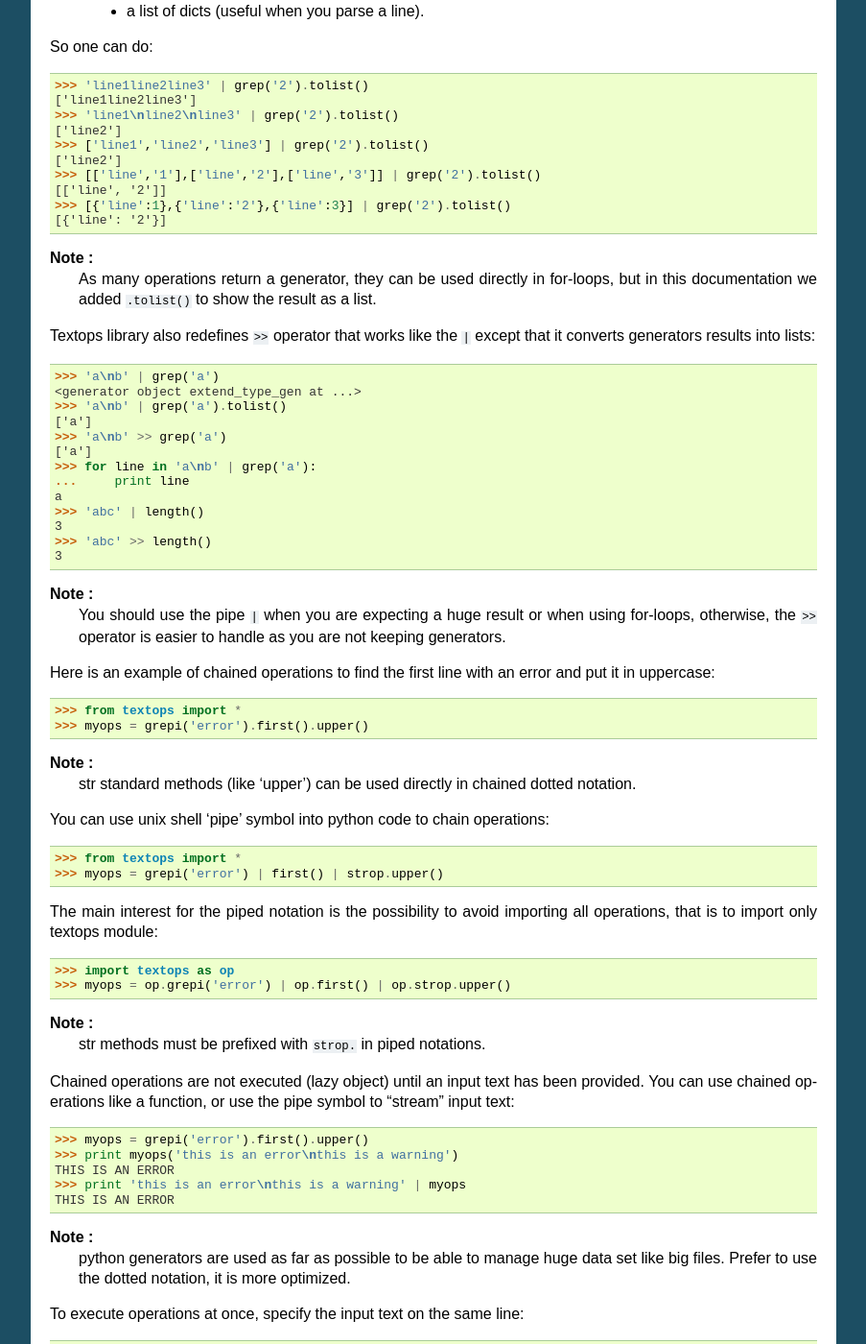
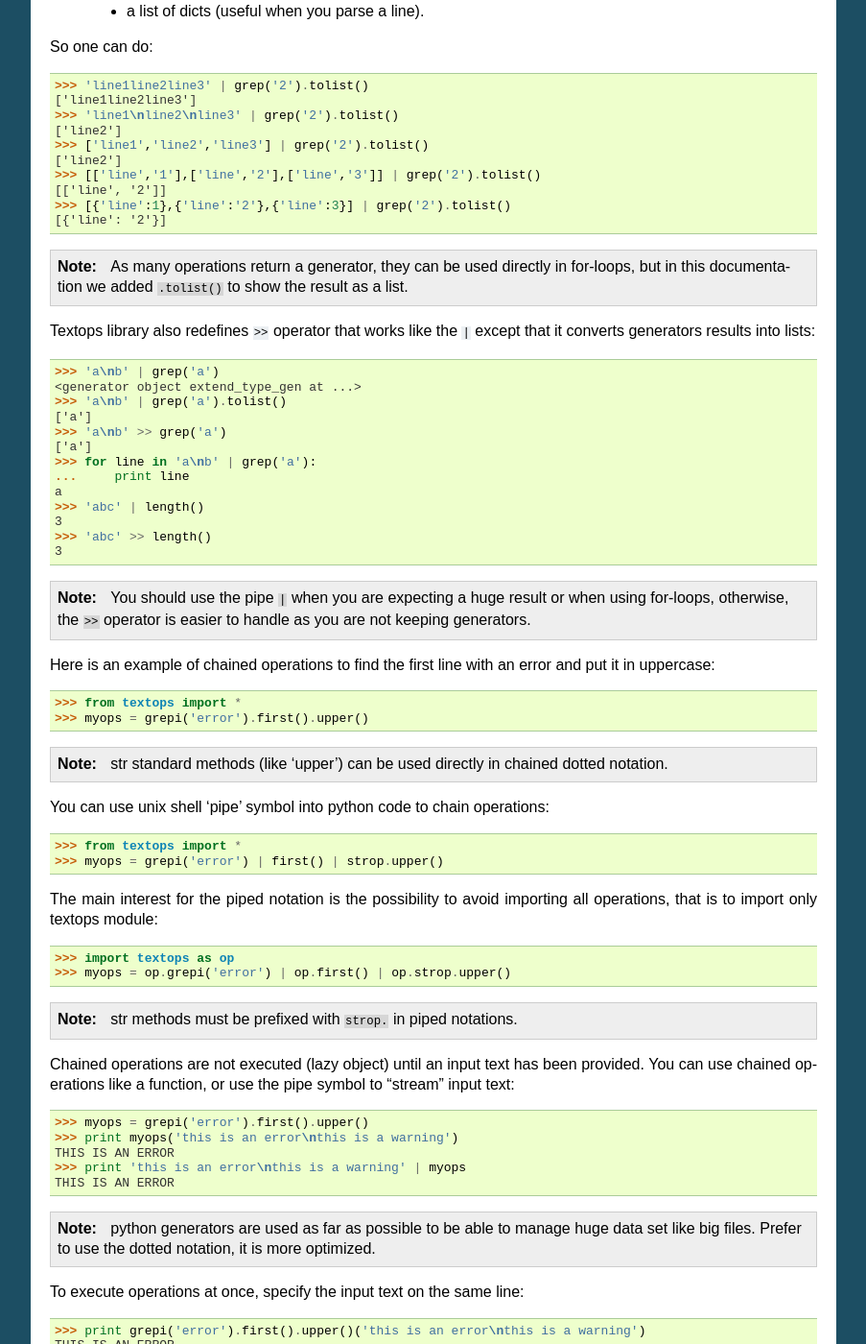
Before and after one commit to elapouya/python-textops3, a Sphinx documentation site: the page built from docs/intro.rst, in a window 1280 px wide and 1400 px high, scrolled down 762 px. Shown: the whole window at 96% size, without its empty margins (198-1101 px from the left). Built offline with Sphinx 7.4.7, drawn with Linux system fonts in a browser that asks for light colours; part of the change alters nothing that is shown.

```diff
--- a/docs/intro.rst
+++ b/docs/intro.rst
@@ -61,7 +61,8 @@ So one can do::
    >>> [{'line':1},{'line':'2'},{'line':3}] | grep('2').tolist()
    [{'line': '2'}]
 
-**Note :**
+.. note::
+
    As many operations return a generator, they can be used directly in for-loops, but in this
    documentation we added ``.tolist()`` to show the result as a list.
 
@@ -82,7 +83,8 @@ generators results into lists::
    >>> 'abc' >> length()
    3
 
-**Note :**
+.. note::
+
    You should use the pipe ``|`` when you are expecting a huge result or when using for-loops,
    otherwise, the ``>>`` operator is easier to handle as you are not keeping generators.
 
@@ -91,7 +93,8 @@ Here is an example of chained operations to find the first line with an error an
    >>> from textops import *
    >>> myops = grepi('error').first().upper()
 
-**Note :**
+.. note::
+
    str standard methods (like 'upper') can be used directly in chained dotted notation.
 
 You can use unix shell 'pipe' symbol into python code to chain operations::
@@ -105,7 +108,8 @@ that is to import only textops module::
    >>> import textops as op
    >>> myops = op.grepi('error') | op.first() | op.strop.upper()
 
-**Note :**
+.. note::
+
    str methods must be prefixed with ``strop.`` in piped notations.
 
 Chained operations are not executed (lazy object) until an input text has been provided. You can
@@ -117,7 +121,8 @@ use chained operations like a function, or use the pipe symbol to "stream" input
    >>> print 'this is an error\nthis is a warning' | myops
    THIS IS AN ERROR
 
-**Note :**
+.. note::
+
    python generators are used as far as possible to be able to manage huge data set like big files.
    Prefer to use the dotted notation, it is more optimized.
 
@@ -145,7 +150,8 @@ you must use textops Extended types : ``StrExt``, ``ListExt`` or ``DictExt``::
    >>> print s.grepi('error').first().upper()
    THIS IS AN ERROR
 
-**Note :**
+.. note::
+
    As soon as you are using textops Extended type, textops cannot use gnerators internally anymore :
    all data must fit into memory (it is usually the case, so it is not a real problem).
 
@@ -202,7 +208,8 @@ until used in a for-loop, converted into a string/list or forced by special attr
    >>> print list(logs)
    ['error 1', 'warning 1']
 
-**Note :**
+.. note::
+
    | ``.s`` : execute operations and get a string
    | ``.l`` : execute operations and get a list of strings
    | ``.g`` : execute operations and get a generator of strings
```
